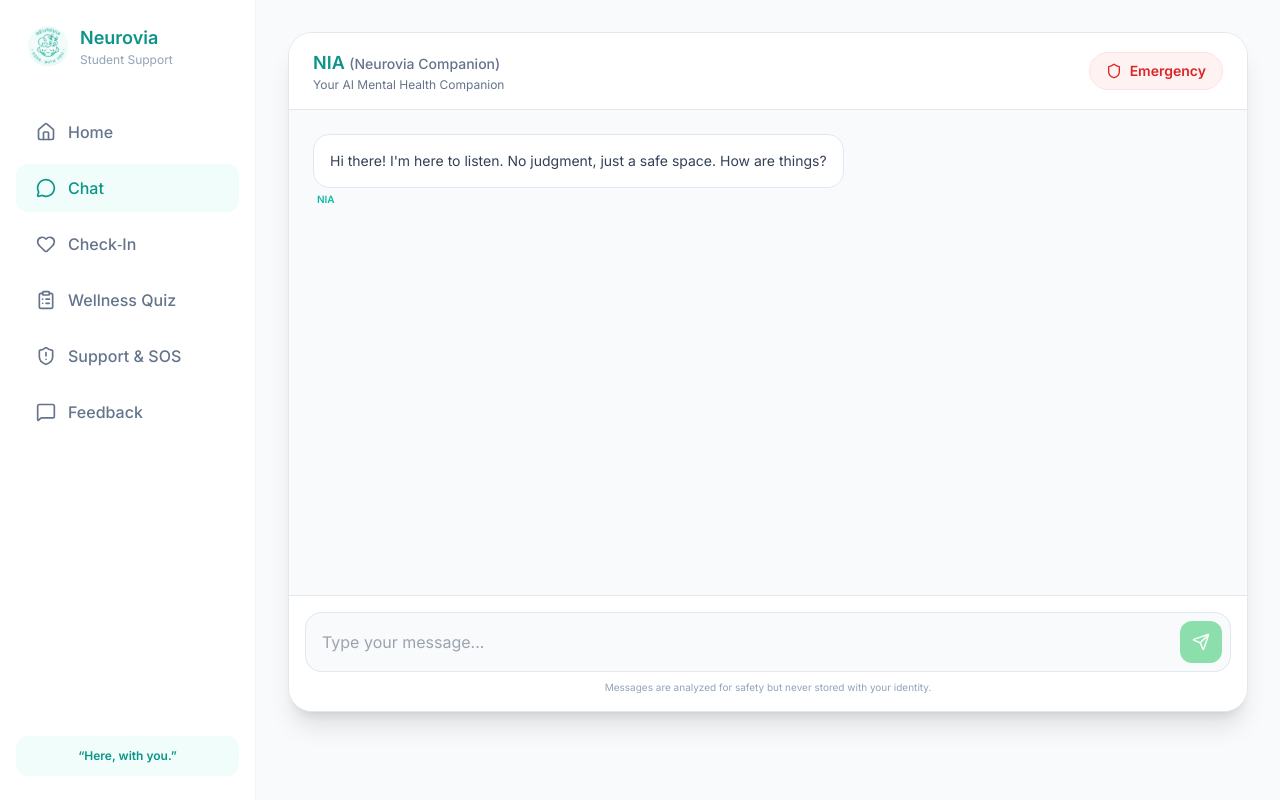
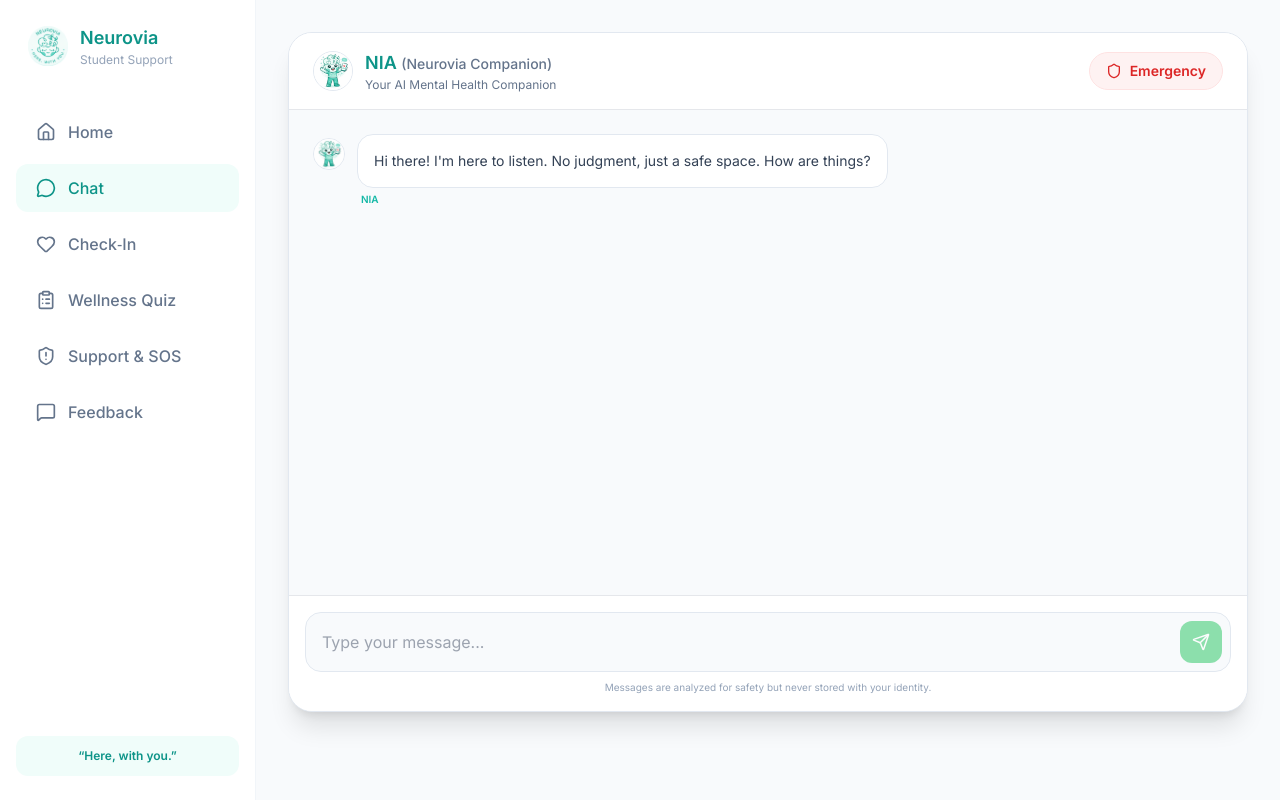
Before and after one commit to sumapriya2420030337/Neurovia, a React (Vite) app in the folder Frontend/: page /chat in a window 1280 px wide. Built offline with nearby package versions, Linux system fonts and the light colour scheme; no server answers.

Commit message:
Final chat UI: NIA avatar, typing indicator, icons fixed

```diff
--- a/Frontend/src/pages/Chat.jsx
+++ b/Frontend/src/pages/Chat.jsx
@@ -31,7 +31,7 @@ const Chat = () => {
     messagesEndRef.current?.scrollIntoView({ behavior: "smooth" });
   }, [messages, isTyping]);
 
-  // Auto‑prefill once (from check‑in)
+  // Auto‑prefill from check‑in (once)
   useEffect(() => {
     if (injectedRef.current || !emotion || !cause) return;
     injectedRef.current = true;
@@ -102,6 +102,16 @@ const Chat = () => {
 
       {/* Header */}
       <div className="p-4 px-6 border-b flex justify-between items-center bg-white">
+        <div className="flex items-center gap-3">
+          {/* NIA Avatar */}
+          <div className="w-10 h-10 rounded-full overflow-hidden border border-slate-200">
+            <img
+              src="/images/chat-boy.jpeg"
+              alt="NIA"
+              className="w-full h-full object-cover"
+            />
+          </div>
+
           <div>
             <h2 className="font-bold text-lg">
               NIA{" "}
@@ -109,7 +119,10 @@ const Chat = () => {
                 (Neurovia Companion)
               </span>
             </h2>
-          <p className="text-xs text-slate-500">Your AI Mental Health Companion</p>
+            <p className="text-xs text-slate-500">
+              Your AI Mental Health Companion
+            </p>
+          </div>
         </div>
 
         <Link
@@ -126,10 +139,21 @@ const Chat = () => {
         {messages.map((msg) => (
           <div
             key={msg.id}
-            className={`flex ${
+            className={`flex items-start gap-3 ${
               msg.sender === "user" ? "justify-end" : "justify-start"
             }`}
           >
+            {/* NIA avatar */}
+            {msg.sender === "assistant" && (
+              <div className="w-8 h-8 rounded-full overflow-hidden border border-slate-200 mt-1">
+                <img
+                  src="/images/chat-boy.jpeg"
+                  alt="NIA"
+                  className="w-full h-full object-cover"
+                />
+              </div>
+            )}
+
             <div className="flex flex-col max-w-[70%]">
               <div
                 className={`p-4 rounded-2xl text-sm ${
@@ -141,7 +165,6 @@ const Chat = () => {
                 {msg.text}
               </div>
 
-              {/* NIA label */}
               {msg.sender === "assistant" && (
                 <span className="text-[10px] text-neuro-accent font-semibold mt-1 ml-1">
                   NIA
@@ -151,8 +174,22 @@ const Chat = () => {
           </div>
         ))}
 
+        {/* Typing indicator */}
         {isTyping && (
-          <div className="text-xs text-slate-400 ml-2">NIA is typing…</div>
+          <div className="flex items-center gap-2 text-slate-400 text-xs">
+            <div className="w-8 h-8 rounded-full overflow-hidden border border-slate-200">
+              <img
+                src="/images/chat-boy.jpeg"
+                alt="NIA"
+                className="w-full h-full object-cover"
+              />
+            </div>
+            <span className="flex gap-1">
+              <span className="animate-bounce">•</span>
+              <span className="animate-bounce delay-100">•</span>
+              <span className="animate-bounce delay-200">•</span>
+            </span>
+          </div>
         )}
 
         <div ref={messagesEndRef} />
```
Lines whose indentation alone changed are shown as unchanged.
